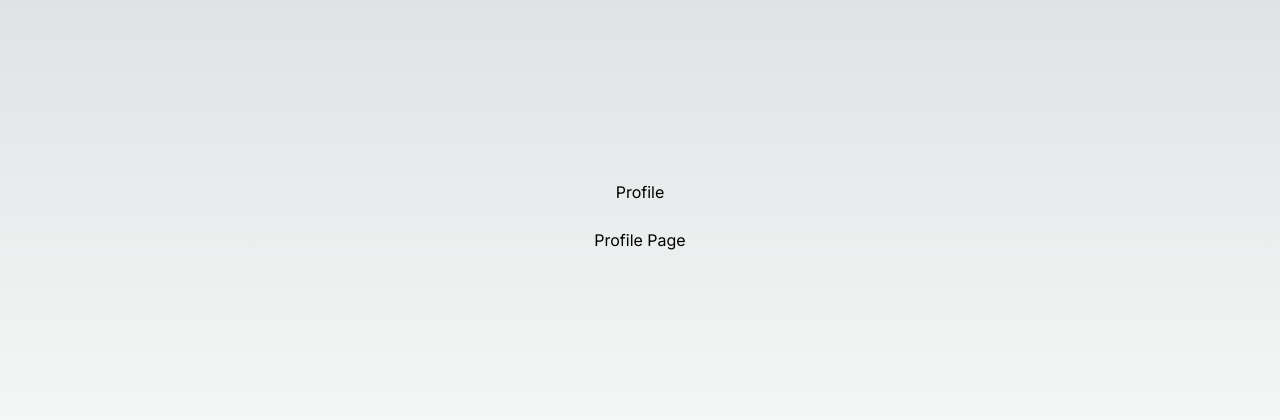
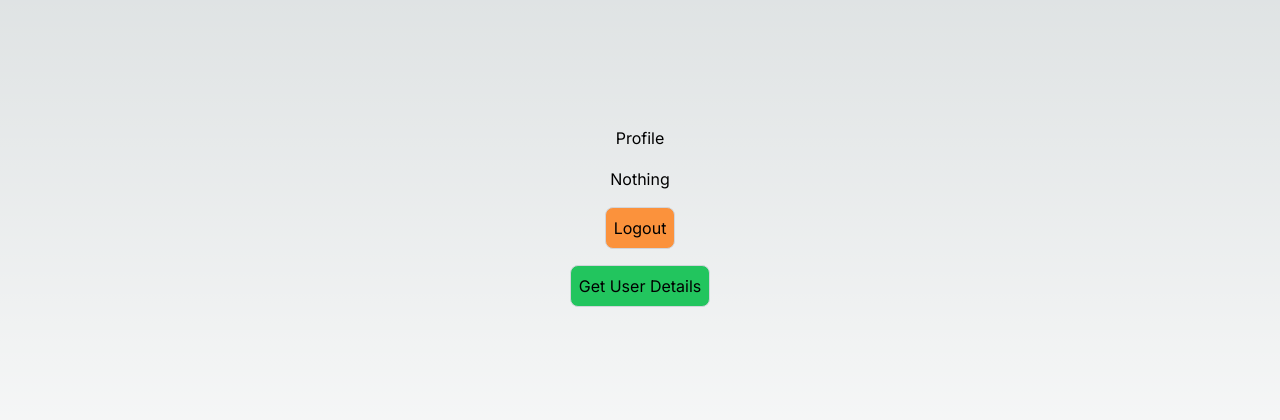
Before and after one commit to urvil5256/Next-React-App, a Next.js app: page /profile in a window 1280 px wide. Shown: the part 184-604 px from the top of the page. Built offline with nearby package versions, Linux system fonts and the light colour scheme.

Commit message:
Added middleware, Create an helper function to decode token, Create a logout page and route and set cookies accordingly

```diff
--- a/src/app/api/users/login/route.ts
+++ b/src/app/api/users/login/route.ts
@@ -42,5 +42,3 @@ export async function POST(request: NextRequest) {
     return NextResponse.json({ error: error.message }, { status: 400 });
   }
 }
-
-export default POST;
--- /dev/null
+++ b/src/app/api/users/logout/route.ts
@@ -0,0 +1,15 @@
+import { NextResponse } from "next/server";
+
+export async function GET() {
+  try {
+    const response = NextResponse.json({
+      message: "Logout successful",
+      success: true,
+    });
+
+    response.cookies.set("token", "", { httpOnly: true, expires: new Date(0) });
+    return response;
+  } catch (error: any) {
+    return NextResponse.json({ error: error.message }, { status: 500 });
+  }
+}
--- /dev/null
+++ b/src/app/api/users/me/route.ts
@@ -0,0 +1,13 @@
+import { getDataFromToken } from "@/helpers/getDataFromToken";
+import User from "@/models/userModel";
+import { NextRequest, NextResponse } from "next/server";
+
+export async function GET(request: NextRequest) {
+  try {
+    const userId = await getDataFromToken(request);
+    const user = await User.findOne({ _id: userId }).select("-password");
+    return NextResponse.json({ message: "User found", data: user });
+  } catch (error: any) {
+    return NextResponse.json({ error: error.message }, { status: 400 });
+  }
+}
--- a/src/app/profile/page.tsx
+++ b/src/app/profile/page.tsx
@@ -1,13 +1,55 @@
-import React from "react";
+"use client";
+import axios from "axios";
+import Link from "next/link";
+import { useRouter } from "next/navigation";
+import { useState } from "react";
+import toast from "react-hot-toast";
 
-function ProfilePage() {
+const ProfilePage = () => {
+  const route = useRouter();
+  const [userData, setUserData] = useState("nothing");
+  const logout = async () => {
+    try {
+      await axios.get("/api/users/logout");
+      toast.success("Logout successful");
+      route.push("/login");
+    } catch (error: any) {
+      console.log("Failed to logout", error.message);
+      toast.error(error.message);
+    }
+  };
+  const getUserDetails = async () => {
+    const res = await axios.get("/api/users/me");
+    console.log(res.data.data);
+    setUserData(res.data.data.username);
+  };
   return (
     <div className="flex flex-col items-center justify-center min-h-screen py-2">
       <h1>Profile</h1>
-      <br />
-      <h2>Profile Page</h2>
+      <hr />
+      <h2 className="mt-4">
+        {userData === "nothing" ? (
+          "Nothing"
+        ) : (
+          <Link href={`/profile/${userData}`}
+          className="p-2 border border-gray-300 rounded-lg focus:outline-none focus:border-gray-600 bg-indigo-400"
+          >{userData}</Link>
+        )}
+      </h2>
+      <button
+        onClick={logout}
+        className="p-2 border mt-4 border-gray-300 rounded-lg focus:outline-none focus:border-gray-600 bg-orange-400"
+      >
+        Logout
+      </button>
+      <button
+        onClick={getUserDetails}
+        className="p-2 mt-4 border border-gray-300 rounded-lg focus:outline-none focus:border-gray-600 bg-green-500"
+      >
+        Get User Details
+      </button>
     </div>
   );
-}
+};
 
 export default ProfilePage;
--- /dev/null
+++ b/src/helpers/getDataFromToken.ts
@@ -0,0 +1,12 @@
+import jwt from "jsonwebtoken";
+import { NextRequest } from "next/server";
+
+export const getDataFromToken: any = (request: NextRequest) => {
+  try {
+    const token = request.cookies.get("token")?.value || "";
+    const decodeToken: any = jwt.verify(token, process.env.TOKEN_SECRET!);
+    return decodeToken.id;
+  } catch (error: any) {
+    throw new Error(error.message);
+  }
+};
```
Also changed, not shown: src/middleware.ts (added, +20 -0 lines), 1 other file (tests, documents, lock files or other folders).
